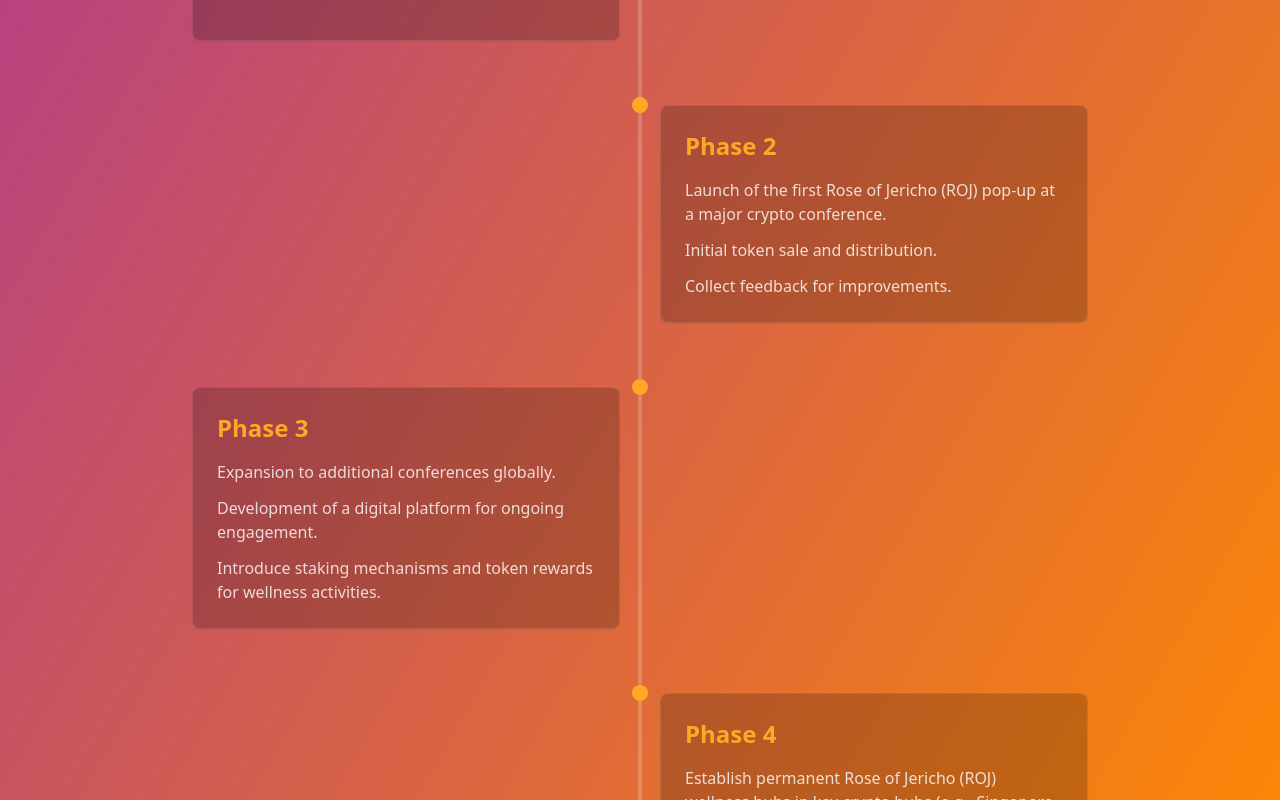
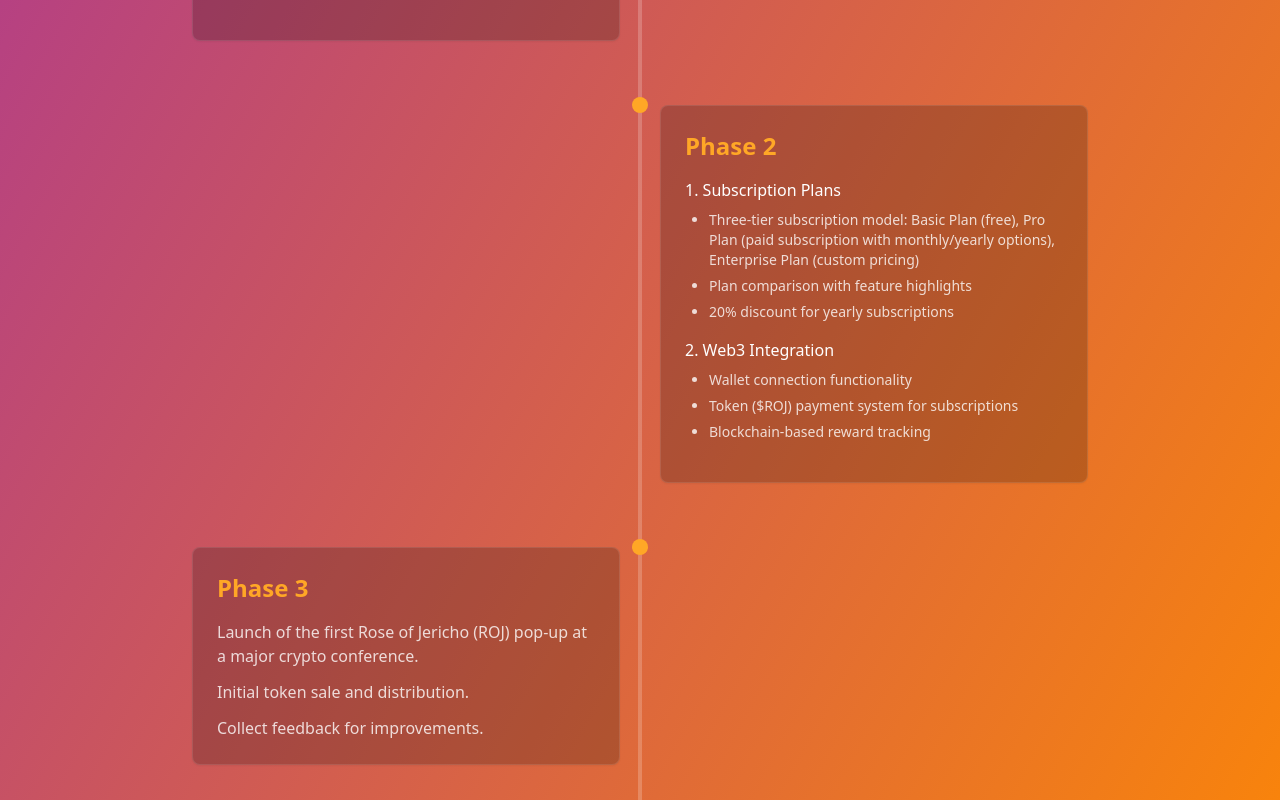
Before and after one commit to alexnomads/oasis-harmony-zone, a React (Vite) app: page / in a window 1280 px wide. Shown: the part 5040-5840 px from the top of the page. Built offline with nearby package versions, Linux system fonts and the light colour scheme.

Commit message:
Update Roadmap component
- Update roadmap phases content and structure.

```diff
--- a/src/components/Roadmap.tsx
+++ b/src/components/Roadmap.tsx
@@ -2,11 +2,13 @@
 import { motion } from "framer-motion";
 import { Card, CardContent } from "./ui/card";
 import { Tweet } from 'react-tweet';
+import { CheckCircle2 } from "lucide-react";
 
 export const Roadmap = () => {
   const phases = [
     {
       title: "Phase 1",
+      completed: true,
       items: [
         {
           title: "Meditation Timer System",
@@ -70,17 +72,30 @@ export const Roadmap = () => {
     {
       title: "Phase 2",
       items: [
-        "Launch of the first Rose of Jericho (ROJ) pop-up at a major crypto conference.",
-        "Initial token sale and distribution.",
-        "Collect feedback for improvements."
+        {
+          title: "Subscription Plans",
+          subitems: [
+            "Three-tier subscription model: Basic Plan (free), Pro Plan (paid subscription with monthly/yearly options), Enterprise Plan (custom pricing)",
+            "Plan comparison with feature highlights",
+            "20% discount for yearly subscriptions"
+          ]
+        },
+        {
+          title: "Web3 Integration",
+          subitems: [
+            "Wallet connection functionality",
+            "Token ($ROJ) payment system for subscriptions",
+            "Blockchain-based reward tracking"
+          ]
+        }
       ]
     },
     {
       title: "Phase 3",
       items: [
-        "Expansion to additional conferences globally.",
-        "Development of a digital platform for ongoing engagement.",
-        "Introduce staking mechanisms and token rewards for wellness activities."
+        "Launch of the first Rose of Jericho (ROJ) pop-up at a major crypto conference.",
+        "Initial token sale and distribution.",
+        "Collect feedback for improvements."
       ]
     },
     {
@@ -128,7 +143,12 @@ export const Roadmap = () => {
               </div>
               <Card className="bg-black/20 border-white/10 overflow-hidden">
                 <CardContent className="p-4">
-                  <h3 className="text-xl font-bold mb-4 text-softOrange">{phase.title}</h3>
+                  <div className="flex items-center mb-4">
+                    <h3 className="text-xl font-bold text-softOrange">{phase.title}</h3>
+                    {phase.completed && (
+                      <CheckCircle2 className="ml-2 text-green-400 h-5 w-5" />
+                    )}
+                  </div>
                   {index === 0 && (
                     <div className="mb-4 tweet-container">
                       <Tweet id="1886840995259592951" />
@@ -176,7 +196,12 @@ export const Roadmap = () => {
               </div>
               <Card className={`w-[calc(50%-20px)] ${index % 2 === 0 ? 'mr-[calc(50%+20px)]' : 'ml-[calc(50%+20px)]'} bg-black/20 border-white/10`}>
                 <CardContent className="p-6">
-                  <h3 className="text-2xl font-bold mb-4 text-softOrange">{phase.title}</h3>
+                  <div className="flex items-center mb-4">
+                    <h3 className="text-2xl font-bold text-softOrange">{phase.title}</h3>
+                    {phase.completed && (
+                      <CheckCircle2 className="ml-2 text-green-400 h-6 w-6" />
+                    )}
+                  </div>
                   {index === 0 && (
                     <div className="mb-6 tweet-container">
                       <Tweet id="1886840995259592951" />
```
